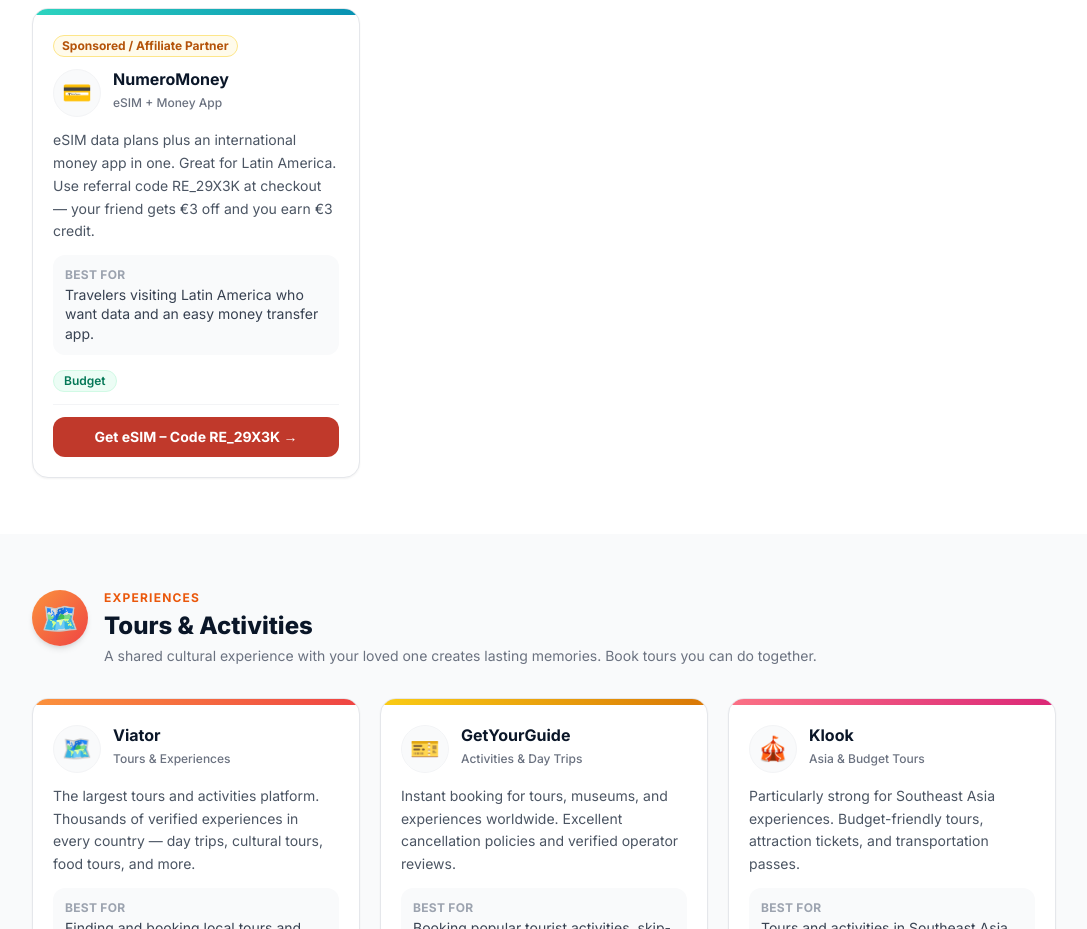
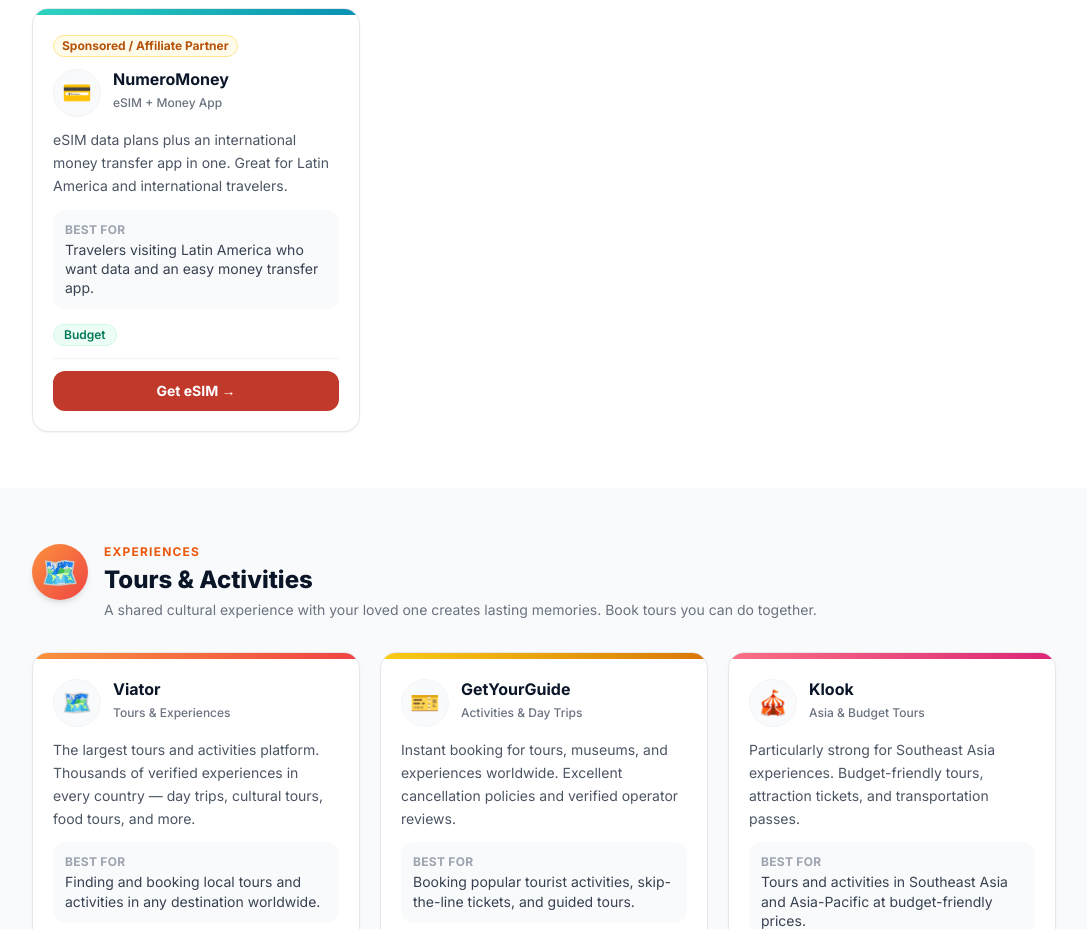
Before and after one commit to odeyt/deported-not-defeated, a Next.js app: page /family-visit-travel in a window 1280 px wide. Shown: the part 6300-7229 px from the top of the page, without its empty margins (96-1183 px from the left). Built offline with nearby package versions, Linux system fonts and the light colour scheme.

Commit message:
Hide NumeroMoney referral code from display — tracking stays in URL

```diff
--- a/app/family-visit-travel/page.tsx
+++ b/app/family-visit-travel/page.tsx
@@ -259,11 +259,11 @@
   {
     name: "NumeroMoney",
     category: "eSIM + Money App",
-    description: "eSIM data plans plus an international money app in one. Great for Latin America. Use referral code RE_29X3K at checkout — your friend gets €3 off and you earn €3 credit.",
+    description: "eSIM data plans plus an international money transfer app in one. Great for Latin America and international travelers.",
     bestFor: "Travelers visiting Latin America who want data and an easy money transfer app.",
     priceLevel: "Budget" as const,
     href: "https://numero.app?ref=RE_29X3K",
-    ctaLabel: "Get eSIM – Code RE_29X3K",
+    ctaLabel: "Get eSIM",
     gradient: "from-teal-400 to-cyan-600",
     icon: "💳",
     sponsored: true,
```
